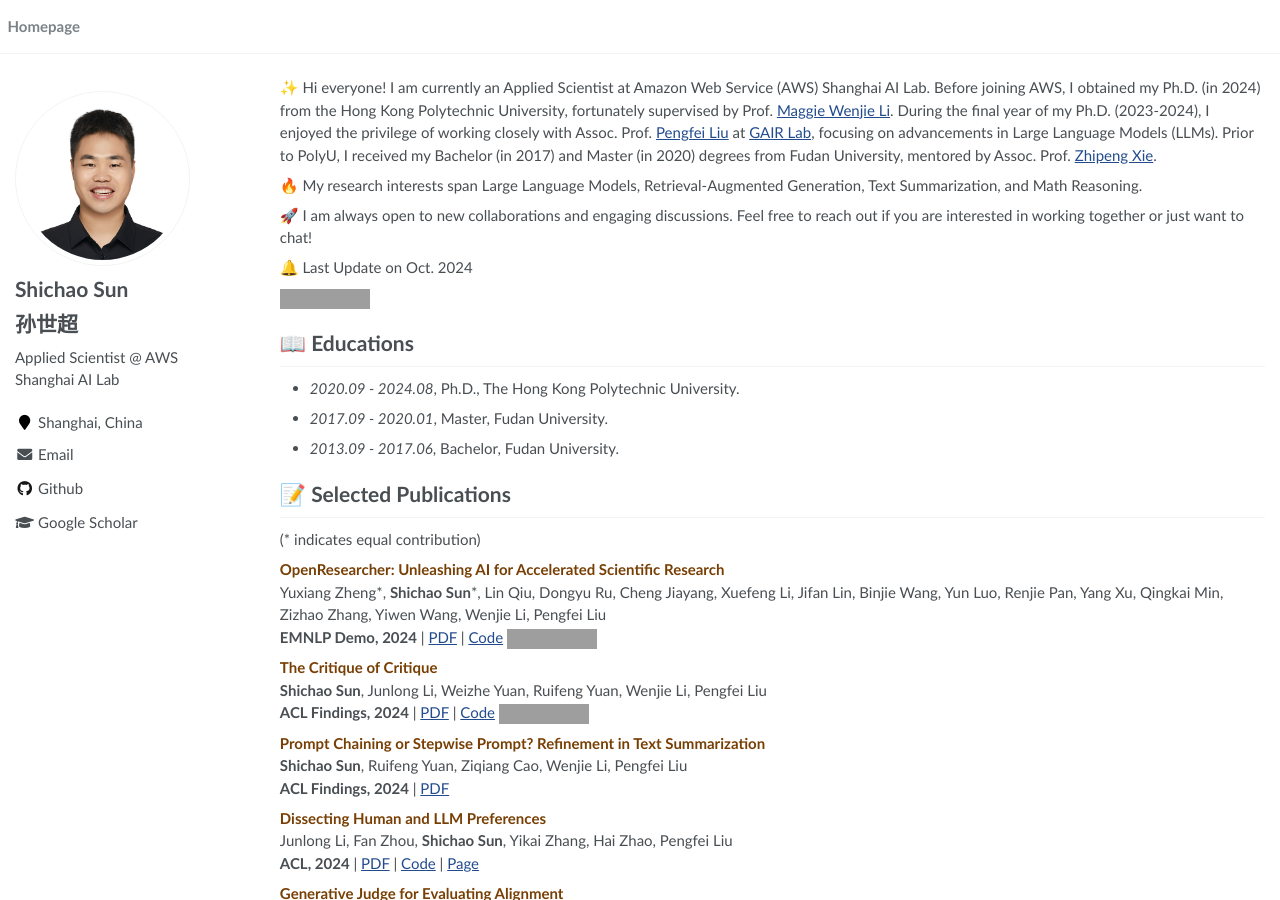
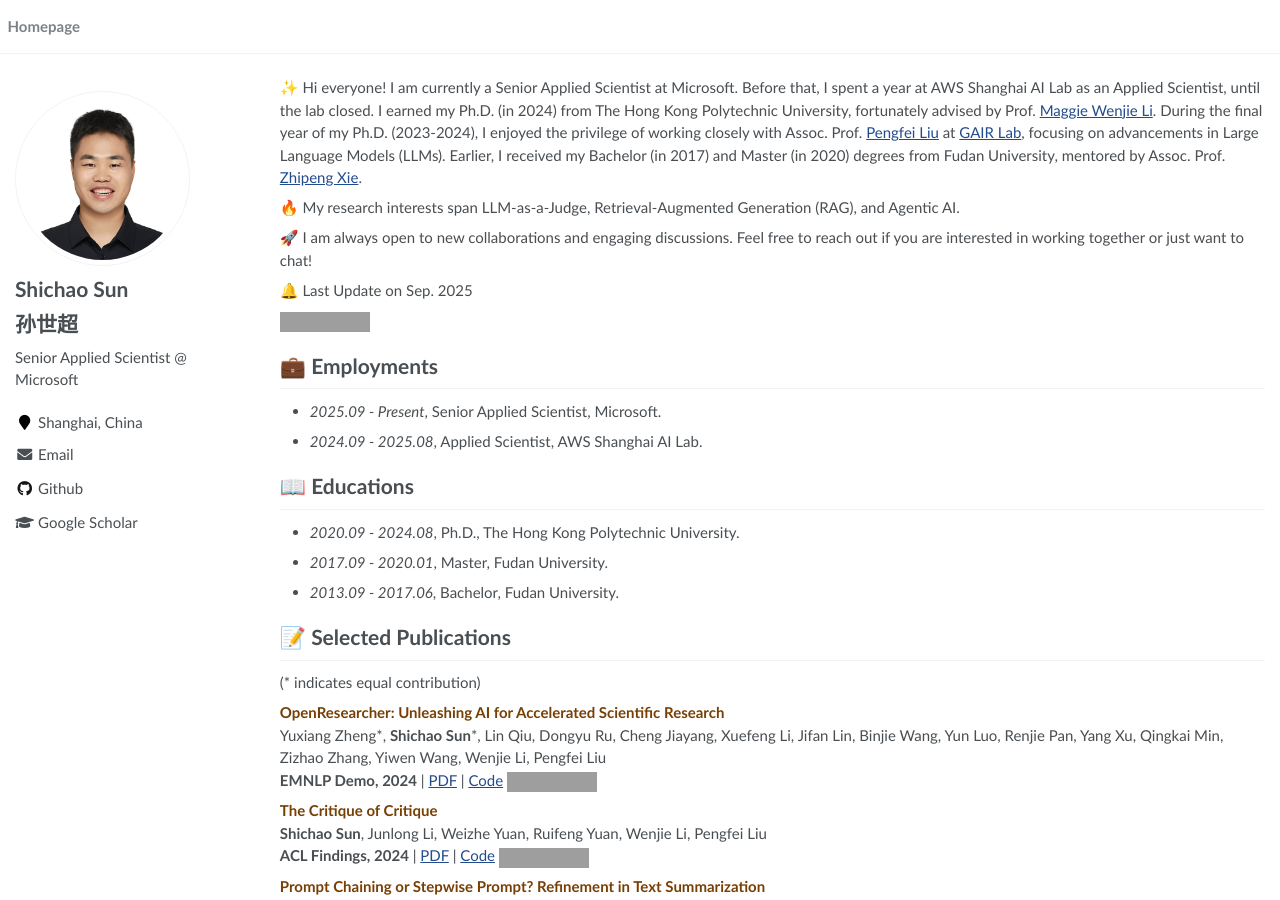
Before and after one commit to ShichaoSun/ShichaoSun.github.io, a Jekyll site: the page built from _pages/about.md, in a window 1280 px wide and 900 px high. Built offline with Jekyll 4.4.1, drawn with Linux system fonts in a browser that asks for light colours; grey boxes are pictures that could not be loaded.

Commit message:
update employment

```diff
--- a/_config.yml
+++ b/_config.yml
@@ -24,7 +24,7 @@ author:
   name             : "Shichao Sun"
   name2            : "孙世超"
   avatar           : "images/android-chrome-512x512.png"
-  bio              : "Applied Scientist @ AWS Shanghai AI Lab"
+  bio              : "Senior Applied Scientist @ Microsoft"
   location         : "Shanghai, China"
   employer         :
   pubmed           :
--- a/_pages/about.md
+++ b/_pages/about.md
@@ -17,16 +17,21 @@ redirect_from:
 
 <span class='anchor' id='about-me'></span>
 
-✨ Hi everyone! I am currently an Applied Scientist at Amazon Web Service (AWS) Shanghai AI Lab. Before joining AWS, I obtained my Ph.D. (in 2024) from the Hong Kong Polytechnic University, fortunately supervised by Prof. [Maggie Wenjie Li](https://www4.comp.polyu.edu.hk/~cswjli/). During the final year of my Ph.D. (2023-2024), I enjoyed the privilege of working closely with Assoc. Prof. [Pengfei Liu](http://pfliu.com/) at [GAIR Lab](https://plms.ai/), focusing on advancements in Large Language Models (LLMs).
-Prior to PolyU, I received my Bachelor (in 2017) and Master (in 2020) degrees from Fudan University, mentored by Assoc. Prof. [Zhipeng Xie](https://scholar.google.com/citations?user=-zlBDNIAAAAJ&hl=en).
+✨ Hi everyone! I am currently a Senior Applied Scientist at Microsoft. Before that, I spent a year at AWS Shanghai AI Lab as an Applied Scientist, until the lab closed. I earned my Ph.D. (in 2024) from The Hong Kong Polytechnic University, fortunately advised by Prof. [Maggie Wenjie Li](https://www4.comp.polyu.edu.hk/~cswjli/). During the final year of my Ph.D. (2023-2024), I enjoyed the privilege of working closely with Assoc. Prof. [Pengfei Liu](http://pfliu.com/) at [GAIR Lab](https://plms.ai/), focusing on advancements in Large Language Models (LLMs). Earlier, I received my Bachelor (in 2017) and Master (in 2020) degrees from Fudan University, mentored by Assoc. Prof. [Zhipeng Xie](https://scholar.google.com/citations?user=-zlBDNIAAAAJ&hl=en).
 
-🔥 My research interests span Large Language Models, Retrieval-Augmented Generation, Text Summarization, and Math Reasoning.
+🔥 My research interests span LLM-as-a-Judge, Retrieval-Augmented Generation (RAG), and Agentic AI.
 
 🚀 I am always open to new collaborations and engaging discussions. Feel free to reach out if you are interested in working together or just want to chat!
 
-🔔 Last Update on Oct. 2024
+🔔 Last Update on Sep. 2025
 
 <a href='https://scholar.google.com/citations?user=M7g3H9YAAAAJ&hl=en'><img src="https://img.shields.io/endpoint?url={{ url | url_encode }}&logo=Google%20Scholar&labelColor=f6f6f6&color=9cf&style=flat&label=citations"></a>
+
+<div id="employments" markdown="1">
+# 💼 Employments
+</div>
+- *2025.09 - Present*, Senior Applied Scientist, Microsoft.
+- *2024.09 - 2025.08*, Applied Scientist, AWS Shanghai AI Lab.
 
 <div id="educations" markdown="1">
 # 📖 Educations
```
